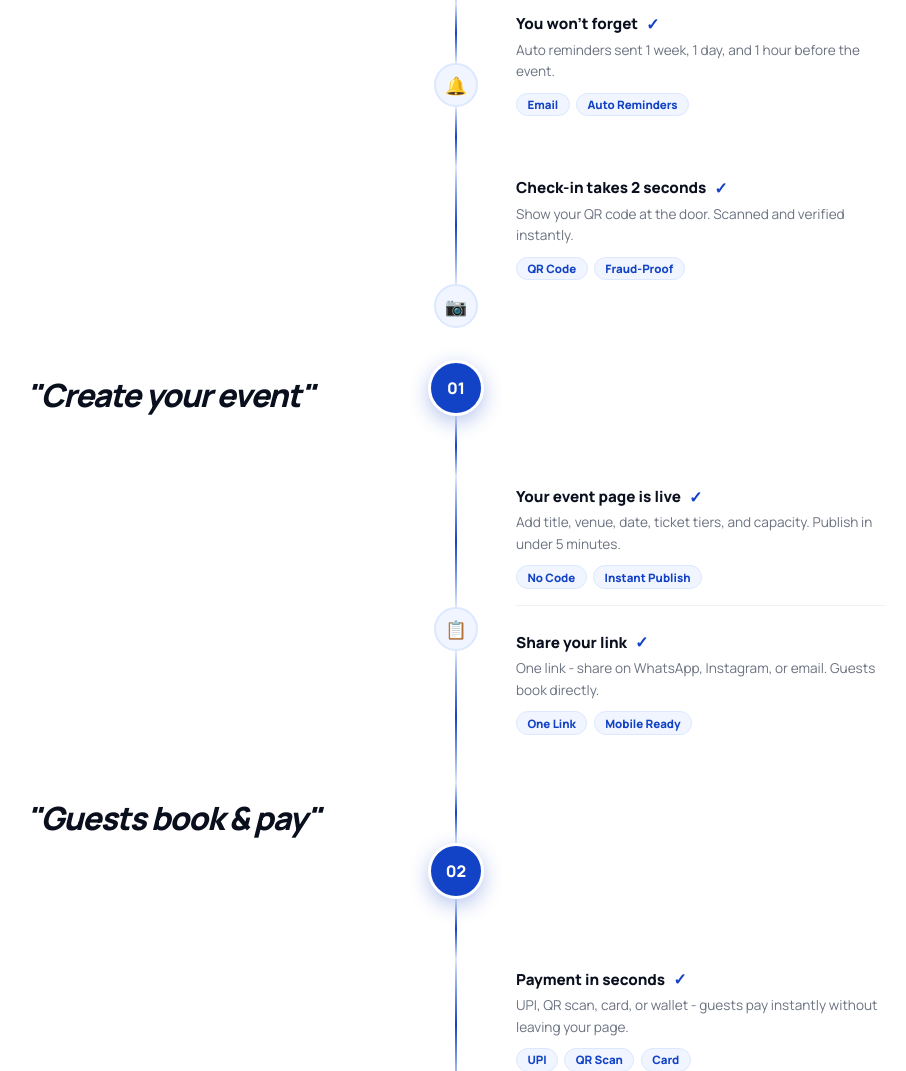
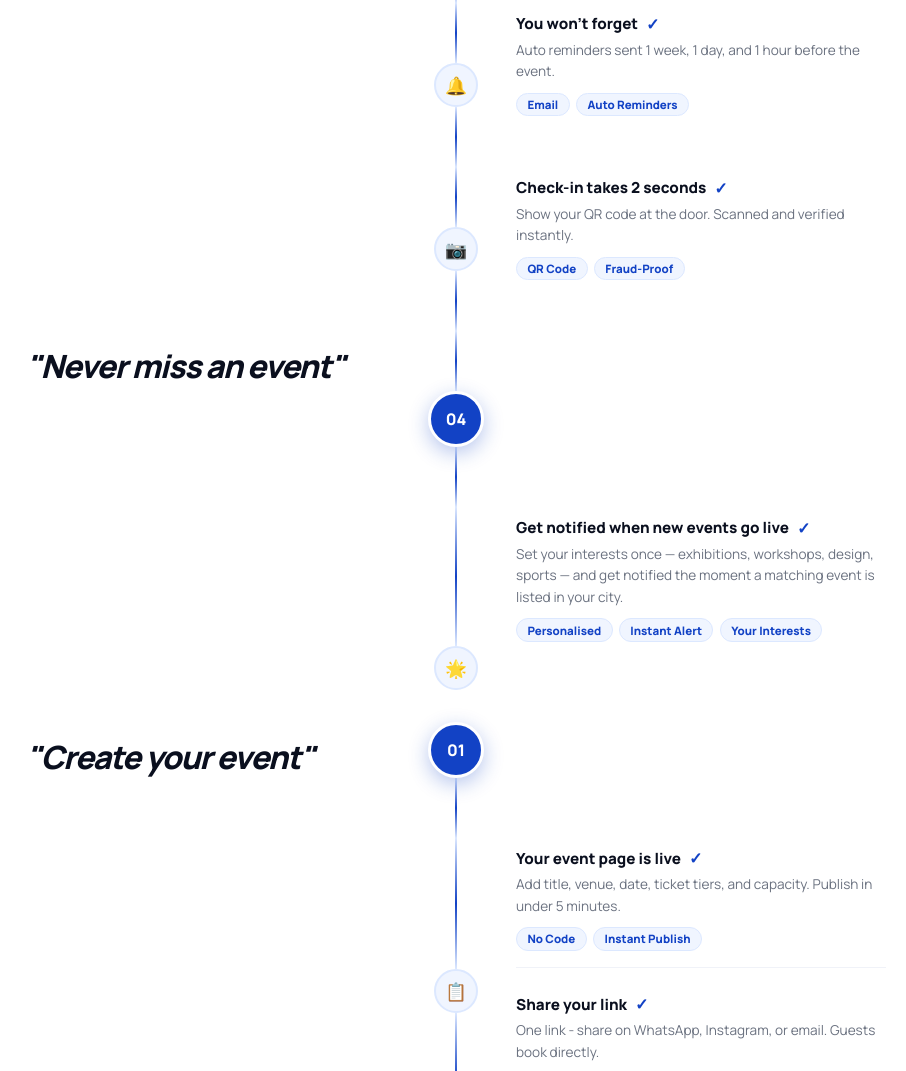
Before and after one commit to SRISANTH588/CITYVIBE, a website: page how-it-works.html in a window 1280 px wide. Shown: the part 2138-3209 px from the top of the page, without its empty margins (184-1090 px from the left). Drawn offline with Linux system fonts and the light colour scheme.

Commit message:
Add phase 04 to guest timeline - get notified for interested events

```diff
--- a/how-it-works.html
+++ b/how-it-works.html
@@ -533,12 +533,24 @@
               </div>
             </div>
             <div class="hw-tl-left hw-tl-empty"></div>
-            <div class="hw-tl-center"><div class="hw-tl-line"></div><div class="hw-tl-icon-circle">&#128247;</div></div>
+            <div class="hw-tl-center"><div class="hw-tl-line"></div><div class="hw-tl-icon-circle">&#128247;</div><div class="hw-tl-line"></div></div>
             <div class="hw-tl-right">
               <div class="hw-tl-feature">
                 <h4>Check-in takes 2 seconds <span class="tl-check">&#10003;</span></h4>
                 <p>Show your QR code at the door. Scanned and verified instantly.</p>
                 <div class="hw-tl-tags"><span class="hw-tl-tag">QR Code</span><span class="hw-tl-tag">Fraud-Proof</span></div>
+              </div>
+            </div>
+            <div class="hw-tl-left"><div class="hw-tl-phase">"Never miss an event"</div></div>
+            <div class="hw-tl-center"><div class="hw-tl-line"></div><div class="hw-tl-num">04</div><div class="hw-tl-line"></div></div>
+            <div class="hw-tl-right hw-tl-empty"></div>
+            <div class="hw-tl-left hw-tl-empty"></div>
+            <div class="hw-tl-center"><div class="hw-tl-line"></div><div class="hw-tl-icon-circle">&#127775;</div></div>
+            <div class="hw-tl-right">
+              <div class="hw-tl-feature">
+                <h4>Get notified when new events go live <span class="tl-check">&#10003;</span></h4>
+                <p>Set your interests once &mdash; exhibitions, workshops, design, sports &mdash; and get notified the moment a matching event is listed in your city.</p>
+                <div class="hw-tl-tags"><span class="hw-tl-tag">Personalised</span><span class="hw-tl-tag">Instant Alert</span><span class="hw-tl-tag">Your Interests</span></div>
               </div>
             </div>
           </div>
```
